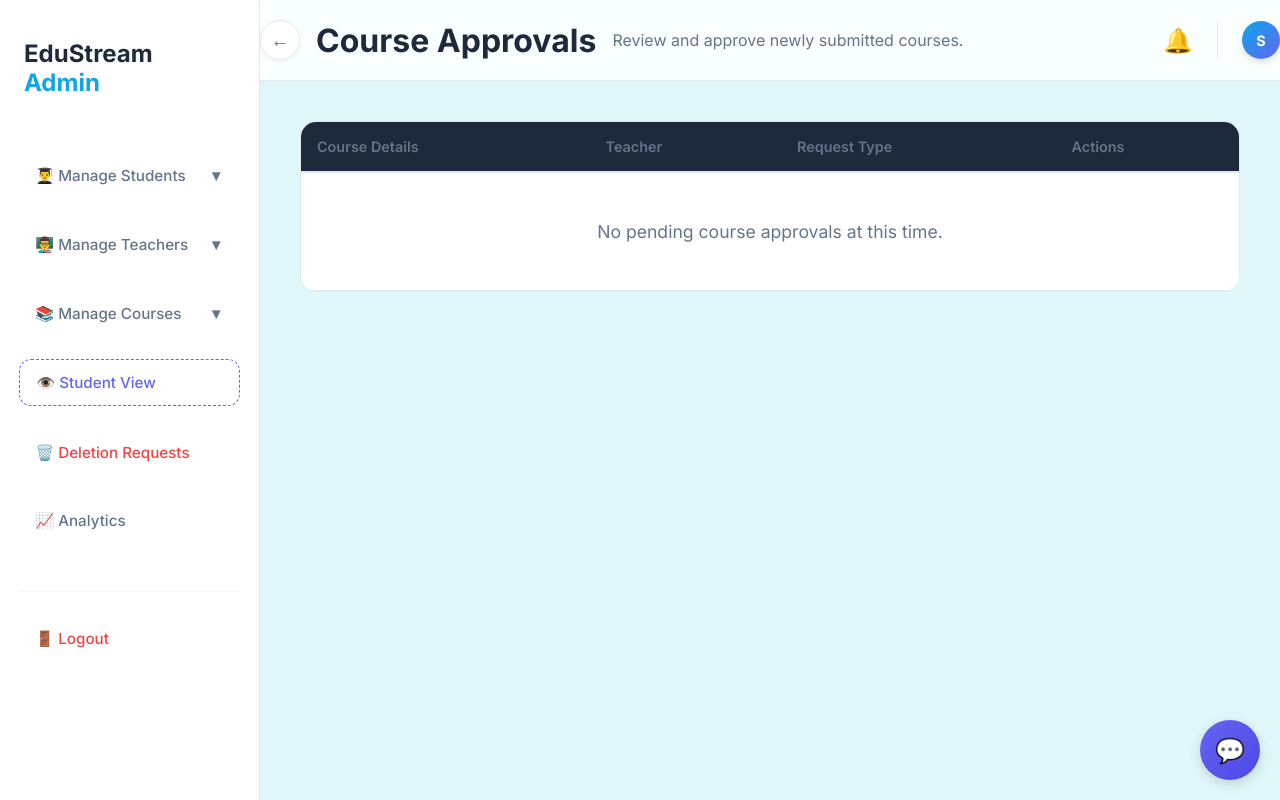
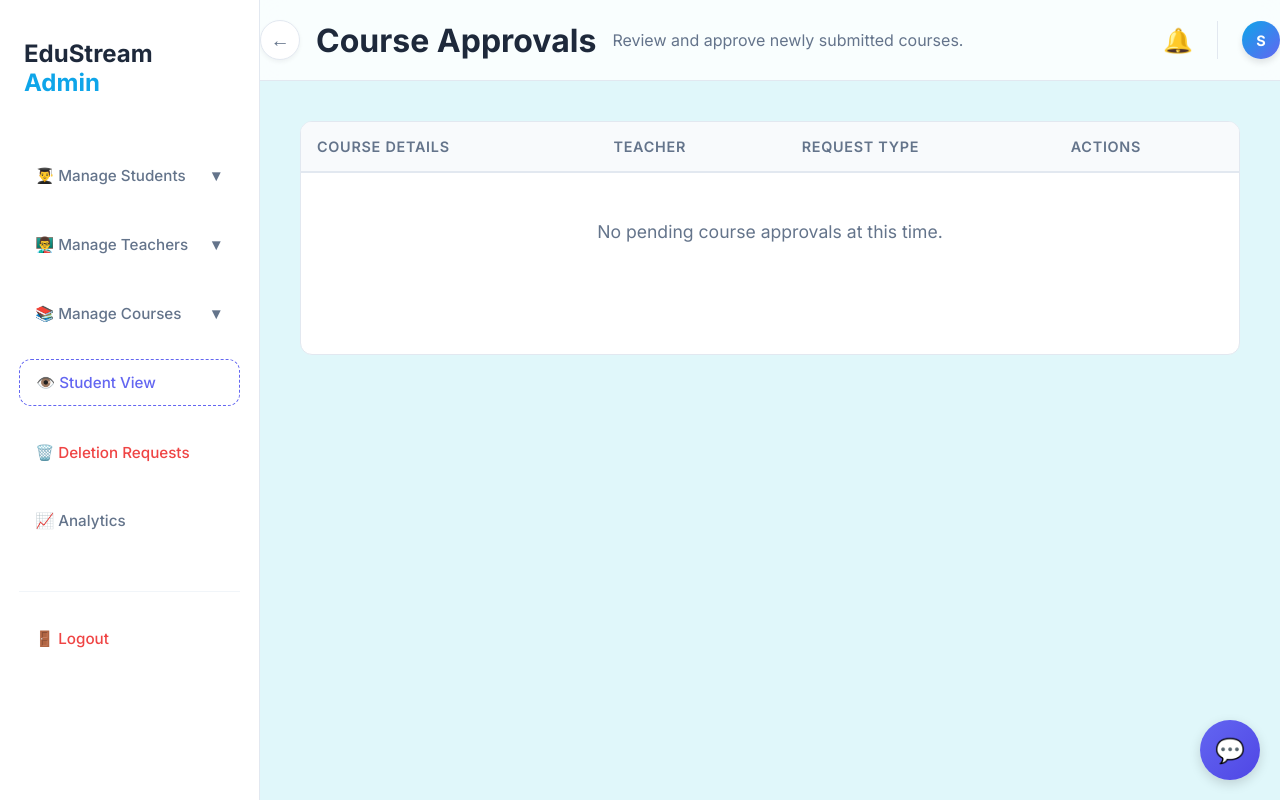
Before and after one commit to ameenul-hashim/calicutadminproject, a Django app: page /customadmin/pending/courses/ in a window 1280 px wide. Run offline with Django 5.2, Linux system fonts and the light colour scheme; the visitor is signed in with stand-in values (Sample User, id 1).

Commit message:
Finalized admin table UX: implemented consistent scrolling across all request portals and added bottom spacing to ensure full visibility of the last row in every list.

```diff
--- a/custom_admin/templates/custom_admin/base_admin.html
+++ b/custom_admin/templates/custom_admin/base_admin.html
@@ -155,11 +155,17 @@
             width: 100%;
             overflow-x: auto;
             overflow-y: auto;
-            max-height: 70vh; /* Limit height for internal scroll */
+            max-height: 65vh; /* Slightly reduced height for better viewport fit */
             -webkit-overflow-scrolling: touch;
-            margin-bottom: 1rem;
+            margin-bottom: 1.5rem;
             border-radius: 0.75rem;
             border: 1px solid #e2e8f0;
+            background: white;
+            position: relative;
+        }
+        /* Ensure the last row is fully viewable with extra space at bottom */
+        .table-responsive table {
+            margin-bottom: 4rem !important;
         }
         .table thead th {
             background: #f8fafc;
--- a/custom_admin/templates/custom_admin/manage_deletion_requests.html
+++ b/custom_admin/templates/custom_admin/manage_deletion_requests.html
@@ -14,7 +14,7 @@
         <h2 style="margin: 0; font-size: 1.25rem;">Pending Deletion Requests</h2>
     </div>
 
-    <div class="table-container">
+    <div class="table-responsive">
         <table class="table">
             <thead>
                 <tr>
--- a/custom_admin/templates/custom_admin/pending_courses.html
+++ b/custom_admin/templates/custom_admin/pending_courses.html
@@ -8,8 +8,8 @@
 {% endblock %}
 
 {% block content %}
-            <div style="background: white; border-radius: 1rem; border: 1px solid #e2e8f0; overflow: hidden;">
-                <table style="width: 100%; border-collapse: collapse; text-align: left;">
+        <div class="table-responsive">
+                <table class="table" style="width: 100%; border-collapse: collapse; text-align: left; min-width: 800px;">
                     <thead>
                         <tr style="background: #f8fafc; border-bottom: 2px solid #e2e8f0;">
                             <th style="padding: 1rem; color: #64748b; font-weight: 600; font-size: 0.9rem;">Course Details</th>
```
